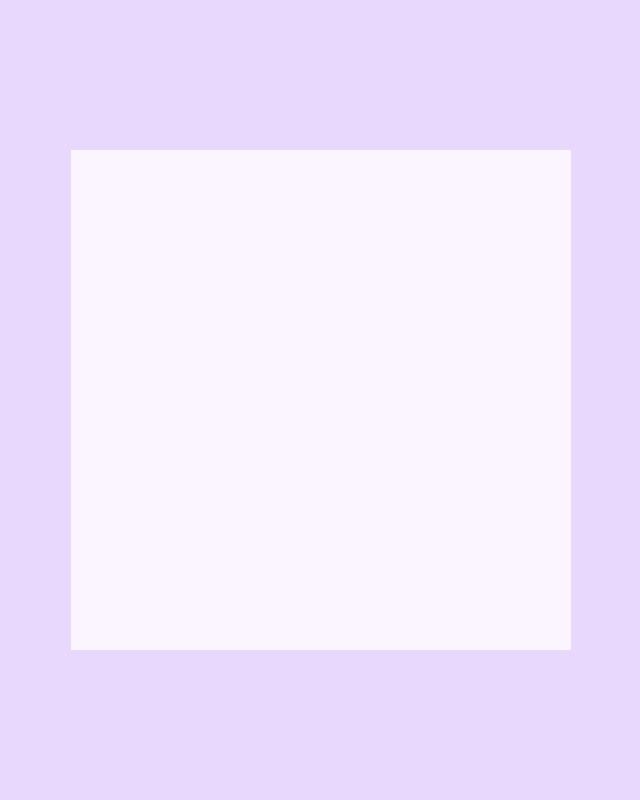
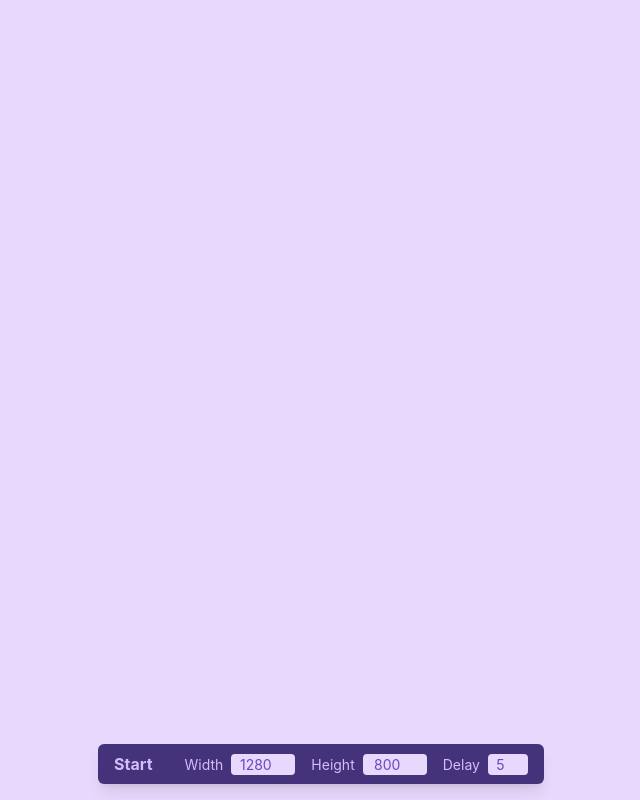
Before and after one commit to olvert/patterns, a Next.js app: page / in a window 1280 px wide. Shown: the whole page, without its empty margins (319-959 px from the left). Built offline with nearby package versions, Linux system fonts and the light colour scheme.

Commit message:
add draft with rule 30

```diff
--- /dev/null
+++ b/logic/main.ts
@@ -0,0 +1,59 @@
+export type Config = {
+  width: number,
+  height: number,
+  delay: number,
+}
+
+const rule30 = (num: number) => {
+  // https://mathworld.wolfram.com/Rule30.html
+  if (num > 7 || num < 0) { throw new Error('invalid input'); }
+
+  return (num < 5 && num > 0) ? 1 : 0;
+};
+
+const createAxiom = (length: number): number[] => {
+  const axiom = new Array<number>(length).fill(0);
+  const index = Math.floor(length / 2);
+
+  axiom[index] = 1;
+
+  return axiom;
+};
+
+const createNextRow = (currentRow: number[]): number[] => {
+  const nextRow = new Array<number>(currentRow.length).fill(0);
+  for (let i = 0; i < currentRow.length - 2; i += 1) {
+    const val = (currentRow[i] * 4) + (currentRow[i + 1] * 2) + (currentRow[i + 2] * 1);
+    nextRow[i + 1] = rule30(val);
+  }
+
+  return nextRow;
+};
+
+const drawRow = (context: CanvasRenderingContext2D, row: number[], rowIndex: number) => {
+  for (let i = 0; i < row.length; i += 1) {
+    if (row[i] === 1) {
+      context.fillRect(i, rowIndex, 1, 1);
+    }
+  }
+};
+
+const sleep = (ms) => new Promise((resolve) => setTimeout(resolve, ms));
+
+export const computeAndDraw = async (context: CanvasRenderingContext2D, config: Config): Promise<void> => {
+  const axiom = createAxiom(config.width);
+  const rows = [axiom];
+
+  for (let i = 0; i < config.height; i += 1) {
+    drawRow(context, rows[i], i);
+
+    const nextRow = createNextRow(rows[i]);
+    rows.push(nextRow);
+
+    await sleep(config.delay);
+  }
+};
+
+export const clearCanvas = (context: CanvasRenderingContext2D, config: Config): void => {
+  context.clearRect(0, 0, config.width, config.height);
+};
--- a/pages/index.tsx
+++ b/pages/index.tsx
@@ -1,19 +1,41 @@
 import React from 'react';
 import Head from 'next/head';
 
+import { Config, computeAndDraw, clearCanvas } from '../logic/main';
+
 const Home = (): JSX.Element => {
+  const mainRef = React.useRef<HTMLCanvasElement>(null);
   const canvasRef = React.useRef<HTMLCanvasElement>(null);
+
   const [context, setContext] = React.useState<CanvasRenderingContext2D | null>(null);
+  const [config, setConfig] = React.useState<Config | null>(null);
+
+  const start = () => {
+    clearCanvas(context, config);
+    computeAndDraw(context, config);
+  };
 
   React.useEffect(() => {
     if (canvasRef.current === null) { return; }
     const renderCtx = canvasRef.current.getContext('2d');
 
+    renderCtx.fillStyle = 'rgb(107, 70, 193)';
+
     if (renderCtx === null) { return; }
     setContext(renderCtx);
+  }, [context, config]);
 
-    // if (context) context.fillRect(5, 5, 2, 2);
-  }, [context]);
+  React.useEffect(() => {
+    if (mainRef.current === null) { return; }
+
+    if (config === null) {
+      setConfig({
+        width: mainRef.current.offsetWidth,
+        height: mainRef.current.offsetHeight,
+        delay: 5,
+      });
+    }
+  }, [config]);
 
   return (
     <div>
@@ -21,15 +43,79 @@ const Home = (): JSX.Element => {
         <title>Patterns</title>
       </Head>
 
-      <main className="w-screen h-screen flex items-center justify-center bg-purple-200">
-        <canvas
+      <main ref={mainRef} className="w-screen h-screen relative flex items-center justify-center bg-purple-200 overflow-scroll">
+        { config !== null && <canvas
           id="canvas"
           ref={canvasRef}
-          className="bg-purple-100"
-          width={500}
-          height={500}
+          className="absolute top-0"
+          width={config.width}
+          height={config.height}
+          style={{
+            width: config.width,
+            height: config.height,
+          }}
         >
-        </canvas>
+        </canvas> }
+        { config !== null && <div className="fixed bottom-0">
+          <div className="bg-purple-900 py-2 px-4 mb-4 rounded-md shadow-lg flex items-center">
+            <div className="border-purple-300 mr-4">
+              <button className="text-purple-300 hover:text-purple-200 font-bold rounded mr-4" onClick={start}>
+                Start
+              </button>
+            </div>
+            <label htmlFor="width" className="text-purple-300 text-sm mr-2">
+              Width
+            </label>
+            <input
+              className="bg-purple-200 text-purple-700 rounded text-center text-sm px-1 w-16 mr-4"
+              name="width"
+              id="width"
+              type="number"
+              min="0"
+              step="1"
+              value={config.width}
+              onChange={(event) => setConfig({
+                ...config,
+                width: parseInt(event.target.value, 10),
+              })}
+            >
+            </input>
+            <label htmlFor="height" className="text-purple-300 text-sm mr-2">
+              Height
+            </label>
+            <input
+              className="bg-purple-200 text-purple-700 rounded text-center text-sm px-1 w-16 mr-4"
+              name="height"
+              id="height"
+              type="number"
+              min="0"
+              step="1"
+              value={config.height}
+              onChange={(event) => setConfig({
+                ...config,
+                height: parseInt(event.target.value, 10),
+              })}
+            >
+            </input>
+            <label htmlFor="delay" className="text-purple-300 text-sm mr-2">
+              Delay
+            </label>
+            <input
+              className="bg-purple-200 text-purple-700 rounded text-center text-sm px-1 w-10"
+              name="delay"
+              id="delay"
+              type="number"
+              min="0"
+              step="1"
+              value={config.delay}
+              onChange={(event) => setConfig({
+                ...config,
+                delay: parseInt(event.target.value, 10),
+              })}
+            >
+            </input>
+          </div>
+        </div> }
       </main>
 
       <footer>
--- a/styles/main.scss
+++ b/styles/main.scss
@@ -15,6 +15,16 @@ a {
   text-decoration: none;
 }
 
+button {
+  transition: color ease 300ms;
+}
+
+button, input {
+  &:active, &:focus {
+    outline: none;
+  }
+}
+
 * {
   box-sizing: border-box;
 }
```
